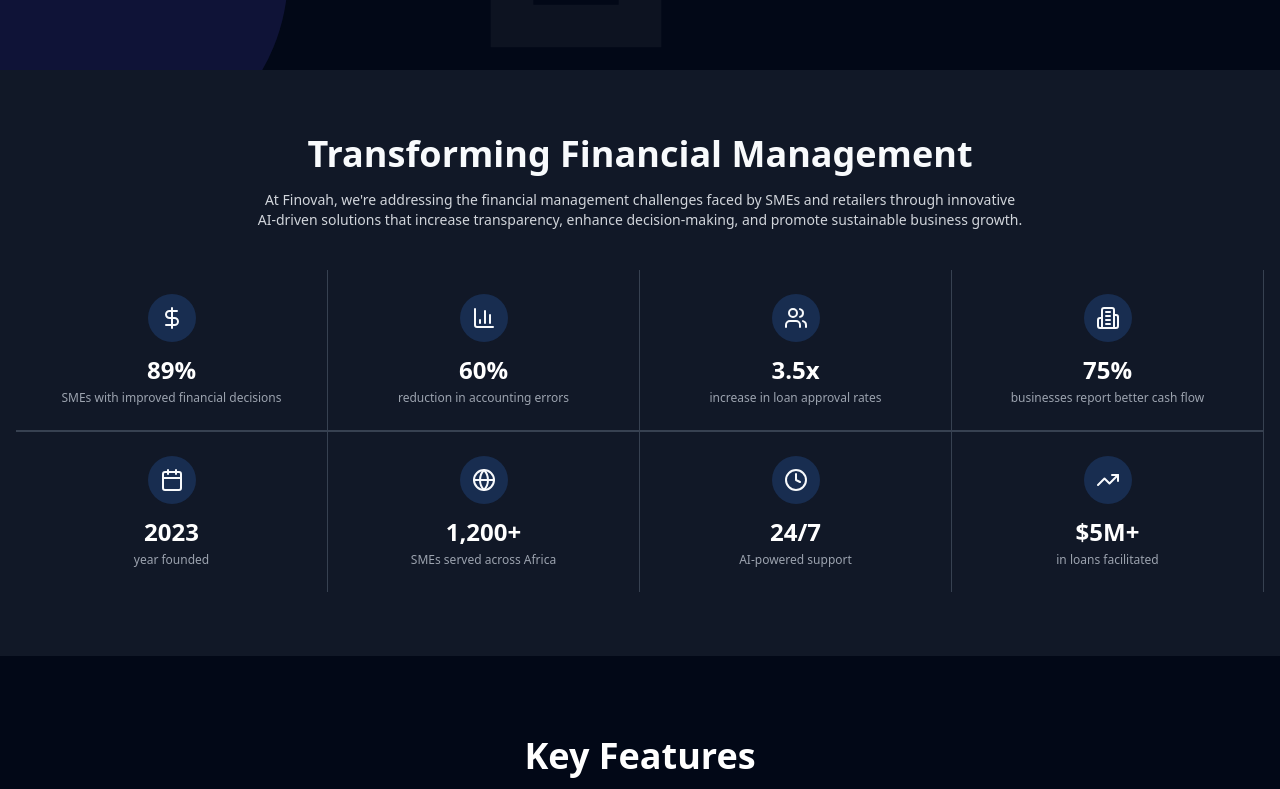
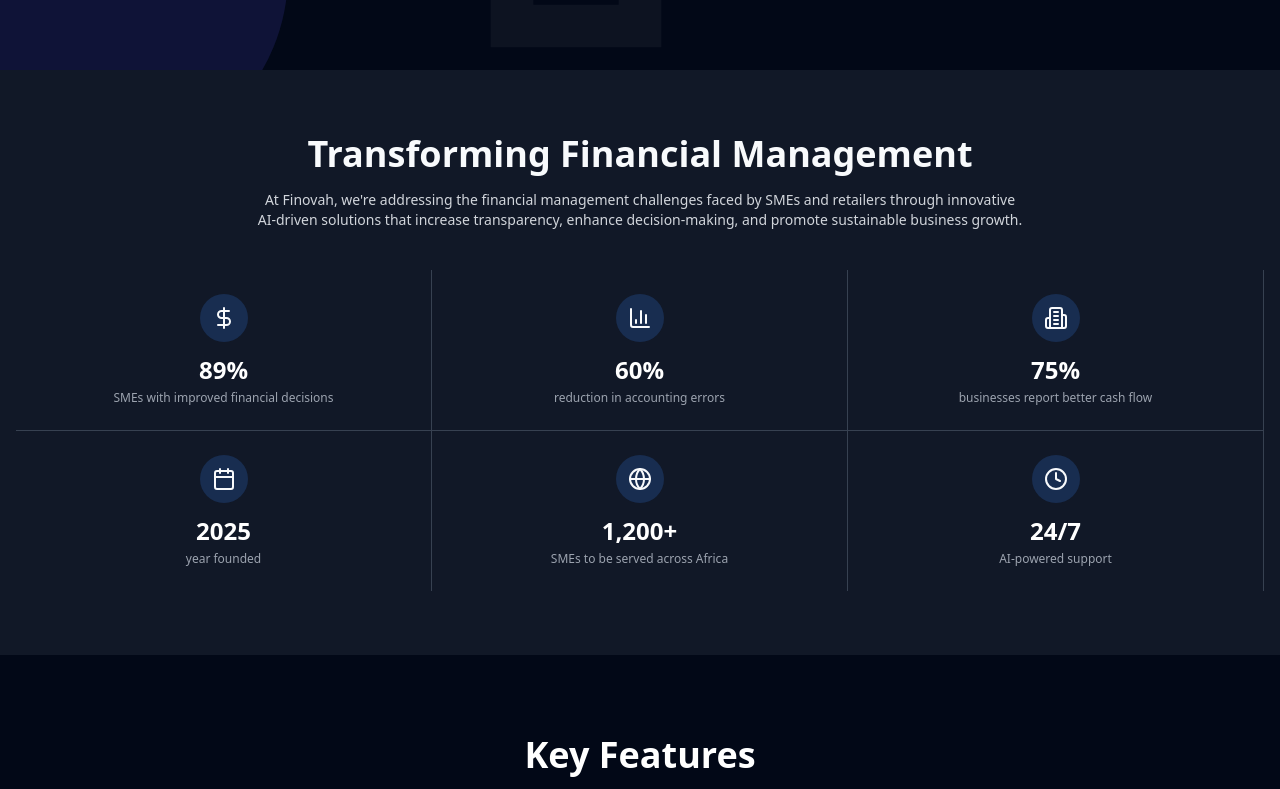
Before and after one commit to TravisBoltz/FinoVA, a React (Vite) app: page / in a window 1280 px wide. Shown: the part 630-1419 px from the top of the page. Built offline with nearby package versions, Linux system fonts and the light colour scheme.

Commit message:
refactor: home modifications

```diff
--- a/package.json
+++ b/package.json
@@ -21,6 +21,8 @@
     "class-variance-authority": "^0.7.1",
     "clsx": "^2.1.1",
     "framer-motion": "^11.15.0",
+    "jotai": "^2.12.2",
+    "js-cookie": "^3.0.5",
     "lucide-react": "^0.469.0",
     "next-themes": "^0.4.6",
     "react": "^18.3.1",
--- a/src/components/HomePage.jsx
+++ b/src/components/HomePage.jsx
@@ -14,6 +14,7 @@
 } from "lucide-react";
 import { Footer } from "./Footer";
 import Header from "./Header";
+import { Link } from "react-router-dom";
 
 const HeroSection = () => {
   return (
@@ -39,12 +40,14 @@
             data-aos="fade-up"
             data-aos-delay="200"
           >
+            <Link to={"/register"}>
               <Button
                 size="lg"
                 className="bg-blue-800 hover:bg-blue-700 text-white font-bold px-4 text-xl"
               >
                 Get Started
               </Button>
+            </Link>
           </div>
         </div>
       </div>
@@ -69,34 +72,24 @@
       icon: <BarChart3 className="w-6 h-6" />,
     },
     {
-      value: "3.5x",
-      label: "increase in loan approval rates",
-      icon: <Users className="w-6 h-6" />,
-    },
-    {
       value: "75%",
       label: "businesses report better cash flow",
       icon: <Building2 className="w-6 h-6" />,
     },
     {
-      value: "2023",
+      value: "2025",
       label: "year founded",
       icon: <Calendar className="w-6 h-6" />,
     },
     {
       value: "1,200+",
-      label: "SMEs served across Africa",
+      label: "SMEs to be served across Africa",
       icon: <Globe className="w-6 h-6" />,
     },
     {
       value: "24/7",
       label: "AI-powered support",
       icon: <Clock className="w-6 h-6" />,
-    },
-    {
-      value: "$5M+",
-      label: "in loans facilitated",
-      icon: <TrendingUp className="w-6 h-6" />,
     },
   ];
 
@@ -116,11 +109,11 @@
         </div>
 
         <div
-          className="grid grid-cols-4 gap-0"
+          className="grid grid-cols-3 gap-0"
           data-aos="fade-up"
           data-aos-delay="100"
         >
-          {stats.slice(0, 4).map((stat, index) => (
+          {stats.slice(0, 3).map((stat, index) => (
             <div
               key={index}
               className="border-r border-b border-gray-700 p-6 text-center"
@@ -141,14 +134,14 @@
         </div>
 
         <div
-          className="grid grid-cols-4 gap-0"
+          className="grid grid-cols-3 gap-0"
           data-aos="fade-up"
           data-aos-delay="200"
         >
-          {stats.slice(4).map((stat, index) => (
+          {stats.slice(3, 6).map((stat, index) => (
             <div
               key={index}
-              className="border-r border-t border-gray-700 p-6 text-center"
+              className="border-r  border-gray-700 p-6 text-center"
             >
               <div className="flex justify-center mb-3">
                 <div className="bg-blue-500/20 p-3 rounded-full">
--- a/src/feature/homepage/Home.tsx
+++ b/src/feature/homepage/Home.tsx
@@ -6,7 +6,6 @@
 import { financialData } from "@/constansts/data";
 import {
   BarChart,
-  Bell,
   CreditCard,
   LogOut,
   Menu,
@@ -34,36 +33,6 @@
       // Check for authentication token in localStorage
       const token = localStorage.getItem("auth_token");
 
-      // Log cookies for debugging
-      console.log("All cookies:", document.cookie);
-
-      // Make a request to check if cookies are being sent
-      fetch("https://e5ed-102-208-89-6.ngrok-free.app/api/v1/auth/verify", {
-        method: "GET",
-        credentials: "include", // Important for cookies
-        headers: {
-          "Accept": "application/json"
-        }
-      })
-      .then(response => {
-        console.log("Auth verification response status:", response.status);
-        return response.text();
-      })
-      .then(data => {
-        console.log("Auth verification response:", data);
-        try {
-          // Try to parse as JSON if possible
-          const jsonData = JSON.parse(data);
-          console.log("Parsed JSON data:", jsonData);
-        } catch (e) {
-          // If not JSON, that's okay
-          console.log("Response is not JSON");
-        }
-      })
-      .catch(error => {
-        console.error("Error verifying authentication:", error);
-      });
-
       if (token) {
         setIsLoggedIn(true);
       } else {
@@ -78,9 +47,9 @@
 
   useEffect(() => {
     if (darkMode) {
-      document.documentElement.classList.add('dark');
+      document.documentElement.classList.add("dark");
     } else {
-      document.documentElement.classList.remove('dark');
+      document.documentElement.classList.remove("dark");
     }
   }, [darkMode]);
 
@@ -90,7 +59,9 @@
       <div className="flex min-h-screen w-full items-center justify-center">
         <div className="text-center">
           <div className="animate-spin rounded-full h-12 w-12 border-t-2 border-b-2 border-indigo-600 mx-auto mb-4"></div>
-          <p className="text-gray-600 dark:text-gray-300">Verifying authentication...</p>
+          <p className="text-gray-600 dark:text-gray-300">
+            Verifying authentication...
+          </p>
         </div>
       </div>
     );
@@ -109,7 +80,6 @@
     profile: User,
     logout: LogOut,
     chart: LineChart,
-    bell: Bell,
     moon: Moon,
     sun: Sun,
     menu: Menu,
@@ -129,9 +99,7 @@
   );
 
   const Header = () => (
-    <header
-      className="md:hidden sticky top-0 z-20 px-4 py-3 flex items-center justify-between shadow-sm bg-white dark:bg-gray-800 border-b border-gray-200 dark:border-gray-700"
-    >
+    <header className="md:hidden sticky top-0 z-20 px-4 py-3 flex items-center justify-between shadow-sm bg-white dark:bg-gray-800 border-b border-gray-200 dark:border-gray-700">
       <div className="flex items-center">
         <button onClick={() => setIsMobileMenuOpen(true)} className="mr-3">
           <Icon name="menu" />
@@ -141,12 +109,6 @@
         </h1>
       </div>
       <div className="flex items-center space-x-3">
-        <button
-          className="relative p-1 rounded-full hover:bg-opacity-10 bg-gray-100 dark:bg-gray-700"
-        >
-          <Icon name="bell" />
-          <span className="absolute top-0 right-0 block h-2 w-2 rounded-full bg-red-500 transform translate-x-1/4 -translate-y-1/4"></span>
-        </button>
         <button
           className="p-1 rounded-full hover:bg-opacity-10 bg-gray-100 dark:bg-gray-700"
           onClick={() => setDarkMode(!darkMode)}
@@ -164,12 +126,6 @@
           Dashboard
         </h1>
         <div className="hidden md:flex items-center space-x-4">
-          <div className="relative">
-            <button className="p-1.5 rounded-full bg-gray-100 dark:bg-gray-700">
-              <Icon name="bell" />
-              <span className="absolute top-0 right-0 block h-2 w-2 rounded-full bg-red-500 transform translate-x-1/4 -translate-y-1/4"></span>
-            </button>
-          </div>
           <button
             onClick={() => setDarkMode(!darkMode)}
             className="p-1.5 rounded-full bg-gray-100 dark:bg-gray-700"
```
Also changed, not shown: 1 other file (tests, documents, lock files or other folders). Lines whose indentation alone changed are shown as unchanged.
